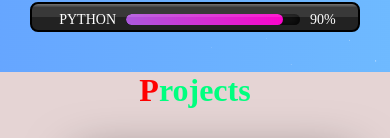
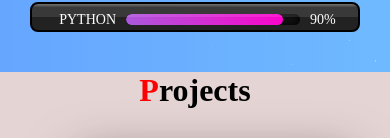
Before and after one commit to AK-Coder100/Portfolio, a plain HTML site: page index.html in a window 390 px wide. Shown: the part 805-943 px from the top of the page. Drawn offline with nearby package versions, Linux system fonts and the light colour scheme.

Commit message:
Update style.css

```diff
--- a/style.css
+++ b/style.css
@@ -569,7 +569,6 @@
 @media (max-width:480px) {
     h2 {
         font-size: 2em;
-        color: springgreen;
     }
     span {
         font-size: 14px;
```
